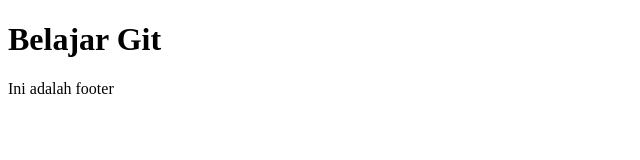
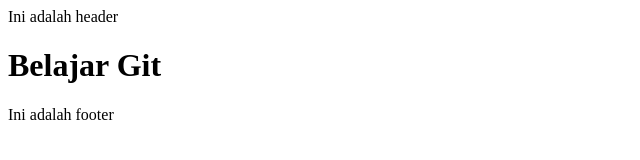
Before and after one commit to okky-sugiarto/learning-git, a plain HTML site: page index.html in a window 1280 px wide. Shown: the whole page, without its empty margins (0-640 px from the left). Drawn offline with Linux system fonts and the light colour scheme.

Commit message:
membuat header

```diff
--- a/index.html
+++ b/index.html
@@ -6,6 +6,8 @@
     <title>Latihan Git</title>
 </head>
 <body>
+    <header>Ini adalah header</header>
+
     <h1>Belajar Git</h1>
 
     <footer>Ini adalah footer</footer>
```
